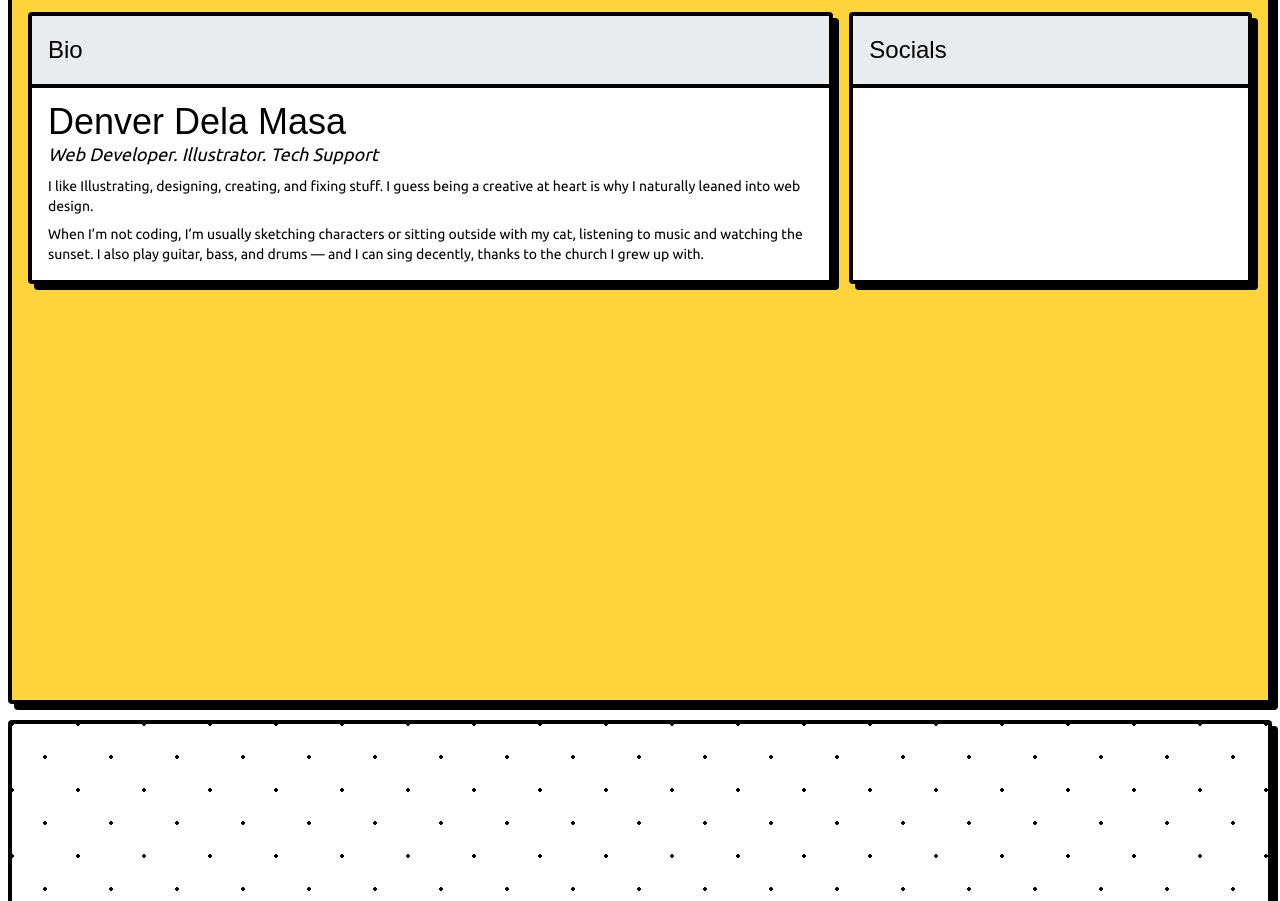
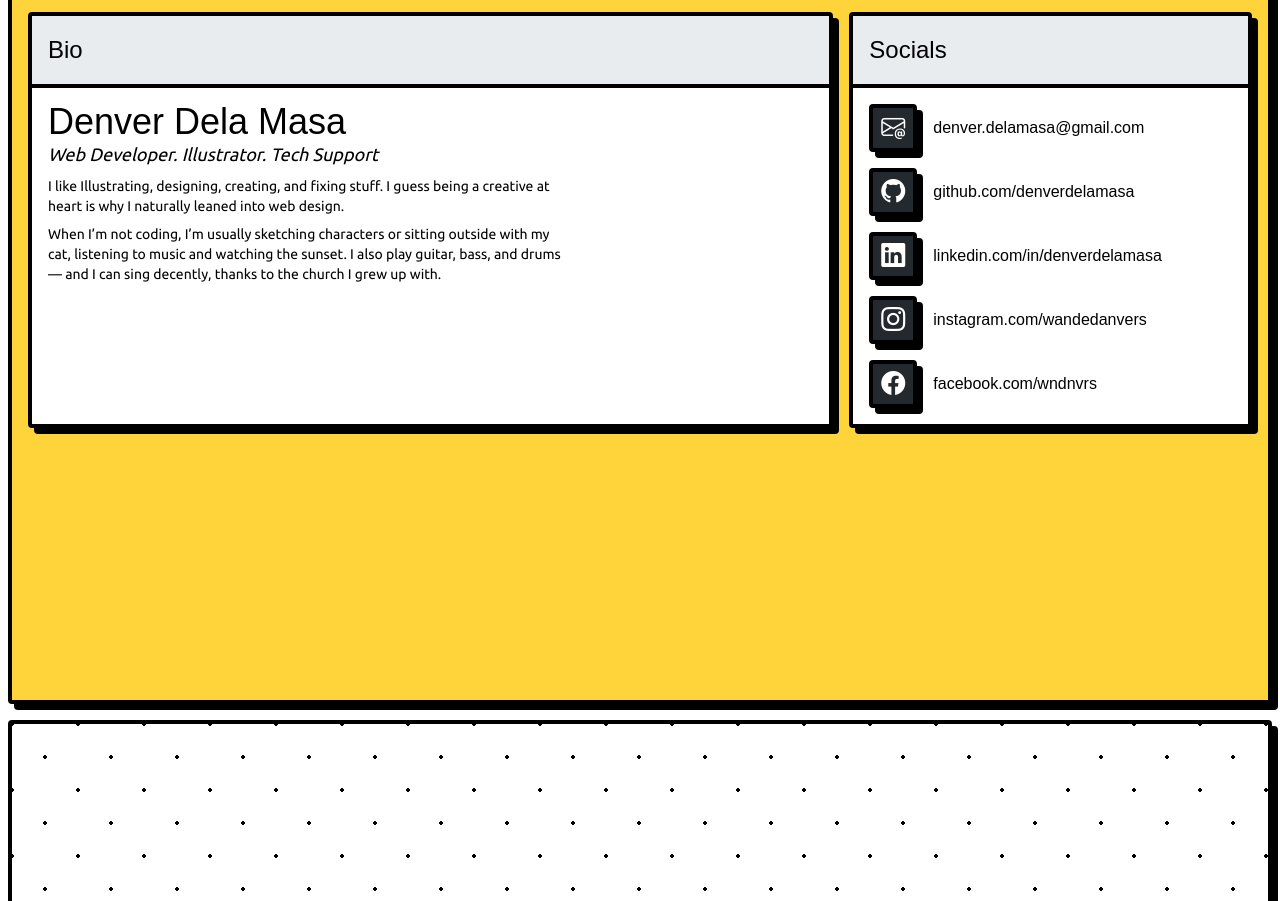
Before and after one commit to denverdelamasa/blog, a Next.js app: page / in a window 1280 px wide. Shown: the part 2568-3469 px from the top of the page. Built offline with nearby package versions, Linux system fonts and the light colour scheme; a web font is replaced by a local one.

Commit message:
feat: social links UI added

```diff
--- a/src/app/About.tsx
+++ b/src/app/About.tsx
@@ -26,11 +26,11 @@ export default function About() {
                         <p className="text-lg italic">
                             Web Developer. Illustrator. Tech Support
                         </p>
-                        <p className="text-sm mt-2">
+                        <p className="text-sm mt-2 max-w-prose">
                             I like Illustrating, designing, creating, and fixing stuff. I guess being
                             a creative at heart is why I naturally leaned into web design.
                         </p>
-                        <p className="text-sm mt-2">
+                        <p className="text-sm mt-2 max-w-prose">
                             When I’m not coding, I’m usually sketching characters or sitting outside
                             with my cat, listening to music and watching the sunset. I also play guitar,
                             bass, and drums — and I can sing decently, thanks to the church I grew up with.
@@ -44,12 +44,57 @@ export default function About() {
                         </span>
                     </div>
                     <div className="m-4 text-start">
-                        <ul>
-                            <li></li>
-                            <li></li>
-                            <li></li>
-                            <li></li>
-                            <li></li>
+                        <ul className="flex flex-col m-0 gap-4">
+                            <li className="flex flex-row gap-4">
+                                <div className="w-[6vh] h-[6vh] neo-brutalist bg-[#24292d] flex items-center justify-center transition-all duration-300">
+                                    <i className="bi bi-envelope-at text-white text-[3vh]"></i>
+                                </div>
+                                <span className="my-auto">
+                                    <h4>
+                                        denver.delamasa@gmail.com
+                                    </h4>
+                                </span>
+                            </li>
+                            <li className="flex flex-row gap-4">
+                                <div className="w-[6vh] h-[6vh] neo-brutalist bg-[#24292d] flex items-center justify-center transition-all duration-300">
+                                    <i className="bi bi-github text-white text-[3vh]"></i>
+                                </div>
+                                <span className="my-auto">
+                                    <h4>
+                                        github.com/denverdelamasa
+                                    </h4>
+                                </span>
+                            </li>
+                            <li className="flex flex-row gap-4">
+                                <div className="w-[6vh] h-[6vh] neo-brutalist bg-[#24292d] flex items-center justify-center transition-all duration-300">
+                                    <i className="bi bi-linkedin text-white text-[3vh]"></i>
+                                </div>
+                                <span className="my-auto">
+                                    <h4>
+                                        linkedin.com/in/denverdelamasa
+                                    </h4>
+                                </span>
+                            </li>
+                            <li className="flex flex-row gap-4">
+                                <div className="w-[6vh] h-[6vh] neo-brutalist bg-[#24292d] flex items-center justify-center transition-all duration-300">
+                                    <i className="bi bi-instagram text-white text-[3vh]"></i>
+                                </div>
+                                <span className="my-auto">
+                                    <h4>
+                                        instagram.com/wandedanvers
+                                    </h4>
+                                </span>
+                            </li>
+                            <li className="flex flex-row gap-4">
+                                <div className="w-[6vh] h-[6vh] neo-brutalist bg-[#24292d] flex items-center justify-center transition-all duration-300">
+                                    <i className="bi bi-facebook text-white text-[3vh]"></i>
+                                </div>
+                                <span className="my-auto">
+                                    <h4>
+                                        facebook.com/wndnvrs
+                                    </h4>
+                                </span>
+                            </li>
                         </ul>
                     </div>
                 </div>
```
